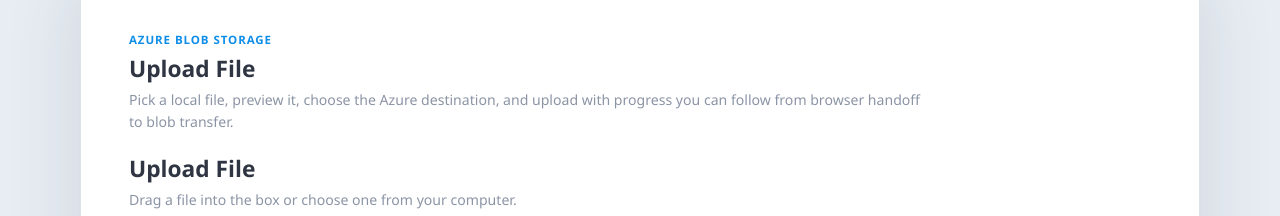
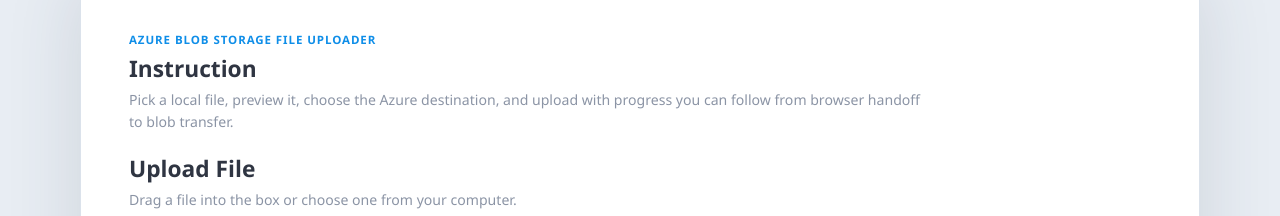
Before and after one commit to UtsavAryal/Azure-file-upload, a Flask app: page / in a window 1280 px wide. Shown: the part 85-301 px from the top of the page. Run offline with Flask 3, Linux system fonts and the light colour scheme; the visitor is signed in with stand-in values (Sample User, id 1); data comes from the database, SQL or seed files in the repository.

Commit message:
Update upload page hero text

```diff
--- a/templates/index.html
+++ b/templates/index.html
@@ -25,8 +25,8 @@
 
         <section class="hero">
             <div class="hero-copy">
-                <span class="eyebrow">Azure Blob Storage</span>
-                <h1>Upload File</h1>
+                <span class="eyebrow">Azure Blob Storage File Uploader</span>
+                <h1>Instruction</h1>
                 <p>
                     Pick a local file, preview it, choose the Azure destination, and upload with
                     progress you can follow from browser handoff to blob transfer.
```
